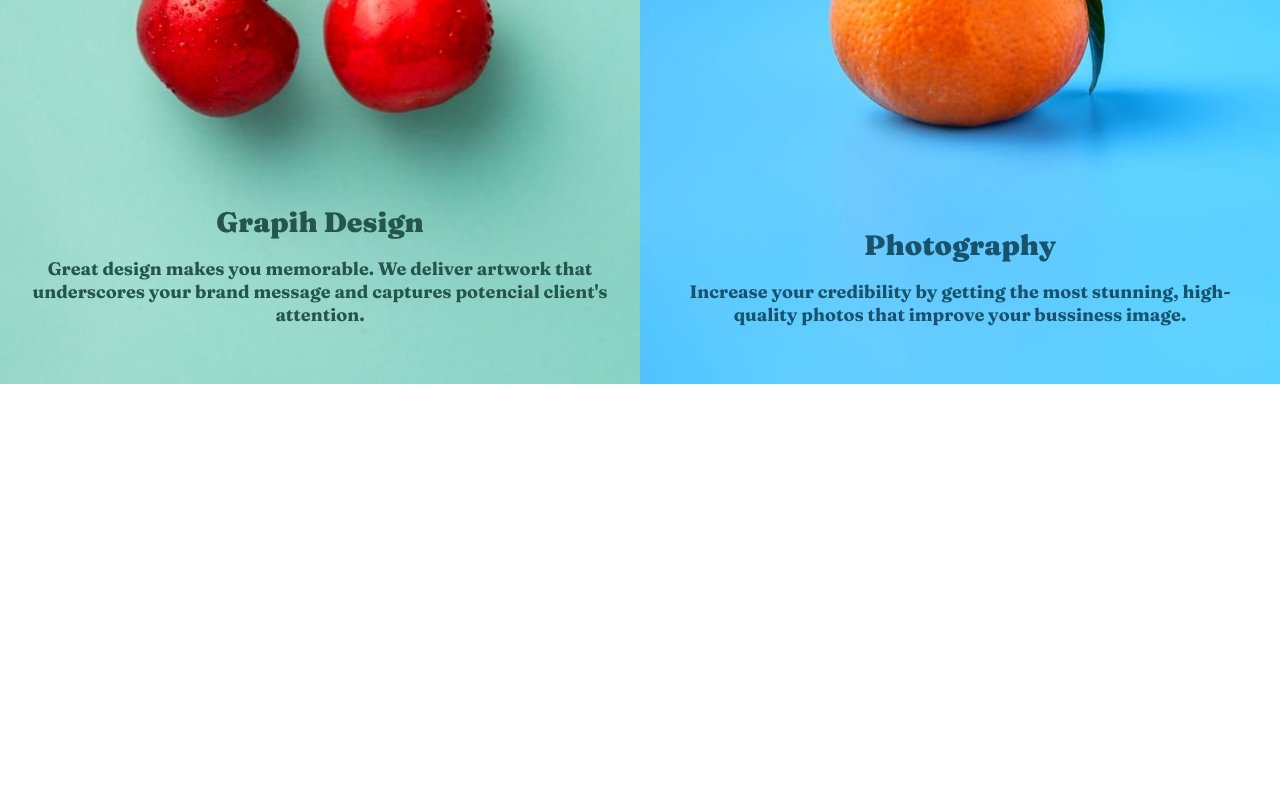
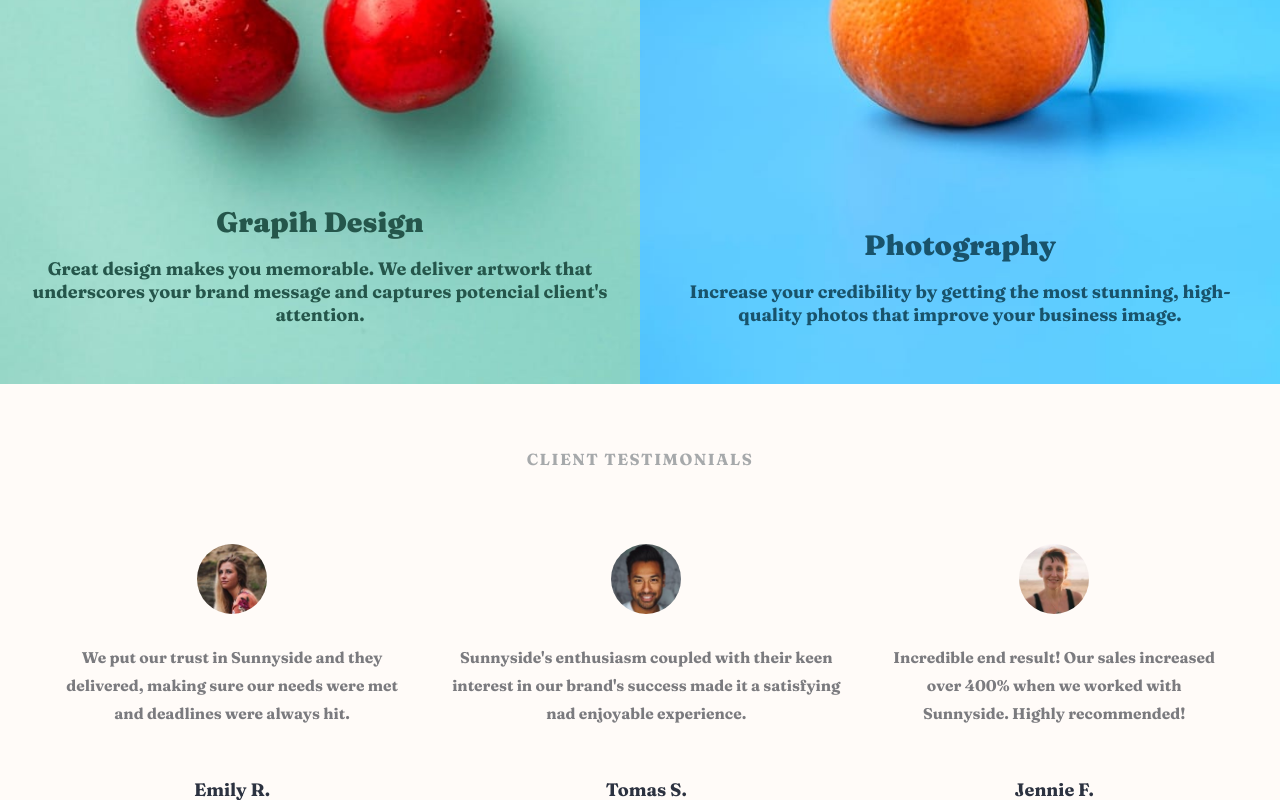
Before and after one commit to JhonEsteban/Sunnyside-Agency, a plain HTML site: page src/index.html in a window 1280 px wide. Shown: the part 2000-2800 px from the top of the page. Before the commit the page ends 2384 px from the top, so only its background shows below. Drawn offline with Linux system fonts and the light colour scheme.

Commit message:
[Add]: Testimonials section

```diff
--- a/src/index.html
+++ b/src/index.html
@@ -53,7 +53,7 @@
     </header>
 
     <section class="hero-image">
-      <h3 class="hero-image__title">We are creatives</h3>
+      <h1 class="hero-image__title">We are creatives</h1>
       <img
         class="hero-image__arrow"
         src="./assets/images/icons/icon-arrow-down.svg"
@@ -147,9 +147,69 @@
 
               <p class="service-content__description">
                 Increase your credibility by getting the most stunning,
-                high-quality photos that improve your bussiness image.
+                high-quality photos that improve your business image.
               </p>
             </div>
+          </article>
+        </div>
+      </section>
+
+      <section class="testimonials">
+        <h3 class="testimonials__title">Client Testimonials</h3>
+
+        <div class="testimonials__layout wrapper">
+          <article class="testimonial">
+            <img
+              class="testimonial__avatar"
+              src="./assets/images/image-emily.jpg"
+              alt="photo of Emily"
+            />
+
+            <p class="testimonial__description">
+              We put our trust in Sunnyside and they delivered, making sure our
+              needs were met and deadlines were always hit.
+            </p>
+
+            <p class="personal-info">
+              <strong class="personal-info__name">Emily R.</strong>
+              <span class="personal-info__job">Marketing Director</span>
+            </p>
+          </article>
+
+          <article class="testimonial">
+            <img
+              class="testimonial__avatar"
+              src="./assets/images/image-thomas.jpg"
+              alt="photo of Emily"
+            />
+
+            <p class="testimonial__description">
+              Sunnyside's enthusiasm coupled with their keen interest in our
+              brand's success made it a satisfying nad enjoyable experience.
+            </p>
+
+            <p class="personal-info">
+              <strong class="personal-info__name">Tomas S.</strong>
+              <span class="personal-info__job">Chief Operating Officer</span>
+            </p>
+          </article>
+
+          <article class="testimonial">
+            <img
+              class="testimonial__avatar"
+              src="./assets/images/image-jennie.jpg"
+              alt="photo of Emily"
+            />
+
+            <p class="testimonial__description">
+              Incredible end result! Our sales increased over 400% when we
+              worked with Sunnyside. Highly recommended!
+            </p>
+
+            <p class="personal-info">
+              <strong class="personal-info__name">Jennie F.</strong>
+              <span class="personal-info__job">Business Owner</span>
+            </p>
           </article>
         </div>
       </section>
--- a/src/sass/layout/_testimonials.scss
+++ b/src/sass/layout/_testimonials.scss
@@ -0,0 +1,57 @@
+@import '../utilities/mixins';
+
+.testimonials {
+  margin-bottom: 80px;
+  padding: 20px 0;
+  text-align: center;
+  background-color: #fffbf8;
+
+  &__title {
+    margin: 45px;
+    color: #a6a9ab;
+    text-transform: uppercase;
+    letter-spacing: 1.5px;
+    font-size: 1.6rem;
+  }
+
+  &__layout {
+    display: flex;
+    row-gap: 50px;
+    flex-direction: column;
+    align-items: center;
+
+    @include mediaQuerie(720px) {
+      flex-direction: row;
+      justify-content: space-evenly;
+    }
+  }
+
+  .testimonial {
+    &__avatar {
+      margin: 30px auto;
+      width: 70px;
+      border-radius: 50%;
+    }
+
+    &__description {
+      padding: 0 20px;
+      margin-bottom: 50px;
+      color: #7b7b7f;
+      font-size: 1.55rem;
+      line-height: 28px;
+    }
+
+    .personal-info {
+      &__name {
+        display: block;
+        margin-bottom: 10px;
+        color: #2c3240;
+      }
+
+      &__job {
+        font-size: 1.4rem;
+        color: #bfbebc;
+      }
+    }
+  }
+}
```
Also changed, not shown: src/assets/css/main.css, 1 other file.
